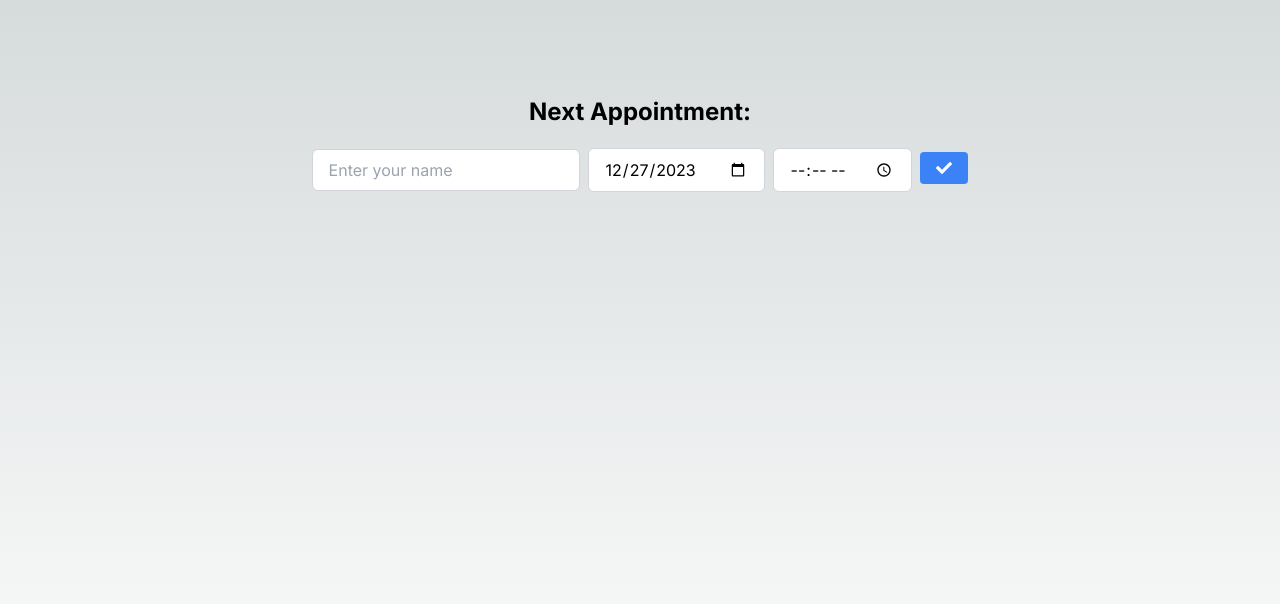
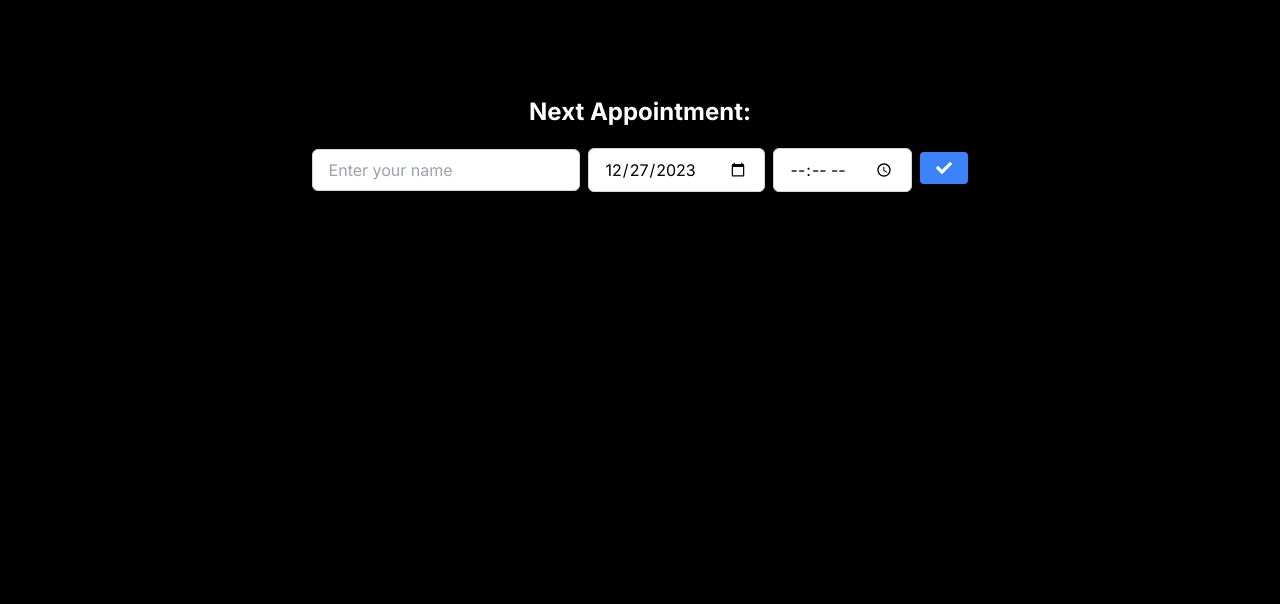
Before and after one commit to chris251190/cita, a Next.js app: page / in a window 1280 px wide. Shown: the top 604 px of the page. Built offline with nearby package versions, Linux system fonts and the light colour scheme.

Commit message:
Update color scheme in globals.css

```diff
--- a/app/globals.css
+++ b/app/globals.css
@@ -2,26 +2,17 @@
 @tailwind components;
 @tailwind utilities;
 
+
 :root {
-  --foreground-rgb: 0, 0, 0;
-  --background-start-rgb: 214, 219, 220;
-  --background-end-rgb: 255, 255, 255;
+  --foreground-rgb: 255, 255, 255;
+  --background-start-rgb: 0, 0, 0;
+  --background-end-rgb: 0, 0, 0;
 }
 
-@media (prefers-color-scheme: dark) {
-  :root {
-    --foreground-rgb: 255, 255, 255;
-    --background-start-rgb: 0, 0, 0;
-    --background-end-rgb: 0, 0, 0;
-  }
-}
 
 body {
   color: rgb(var(--foreground-rgb));
-  background: linear-gradient(
-      to bottom,
+  background: linear-gradient(to bottom,
       transparent,
-      rgb(var(--background-end-rgb))
-    )
-    rgb(var(--background-start-rgb));
+      rgb(var(--background-end-rgb))) rgb(var(--background-start-rgb));
 }
```
